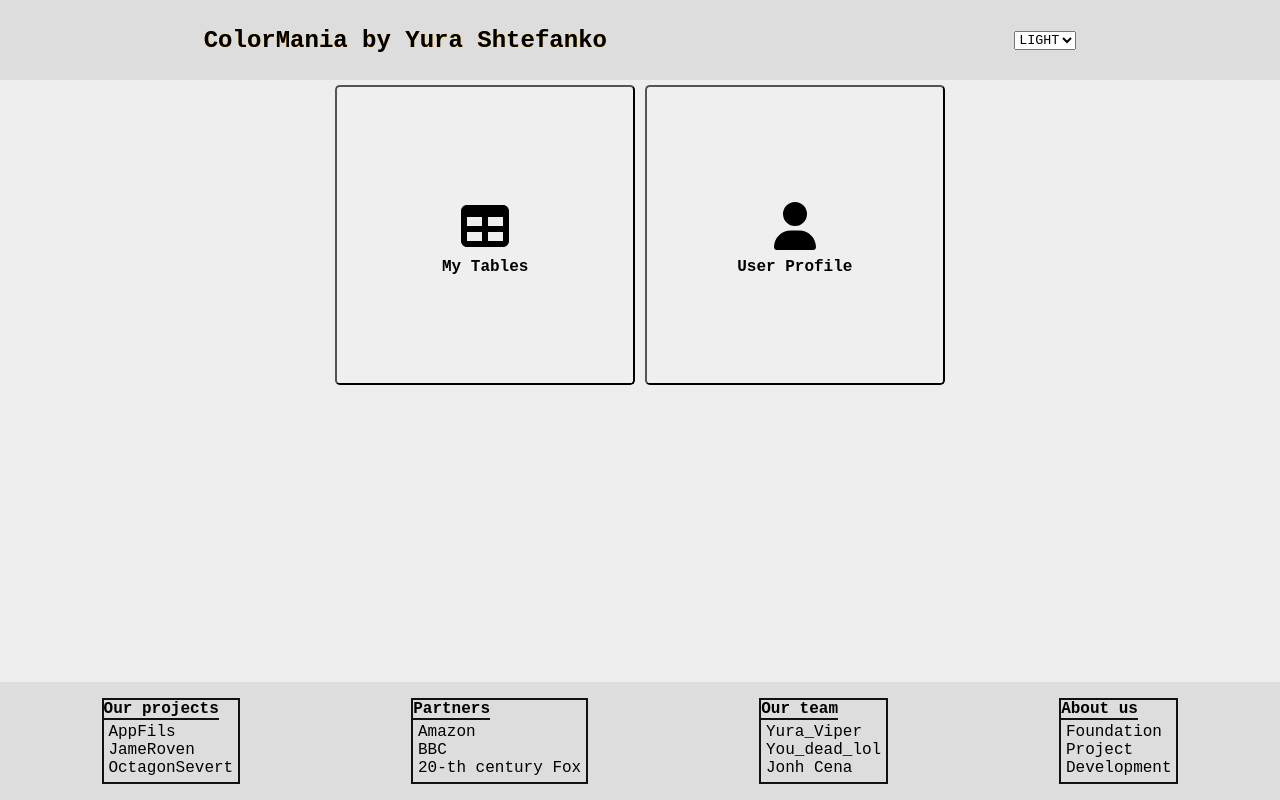
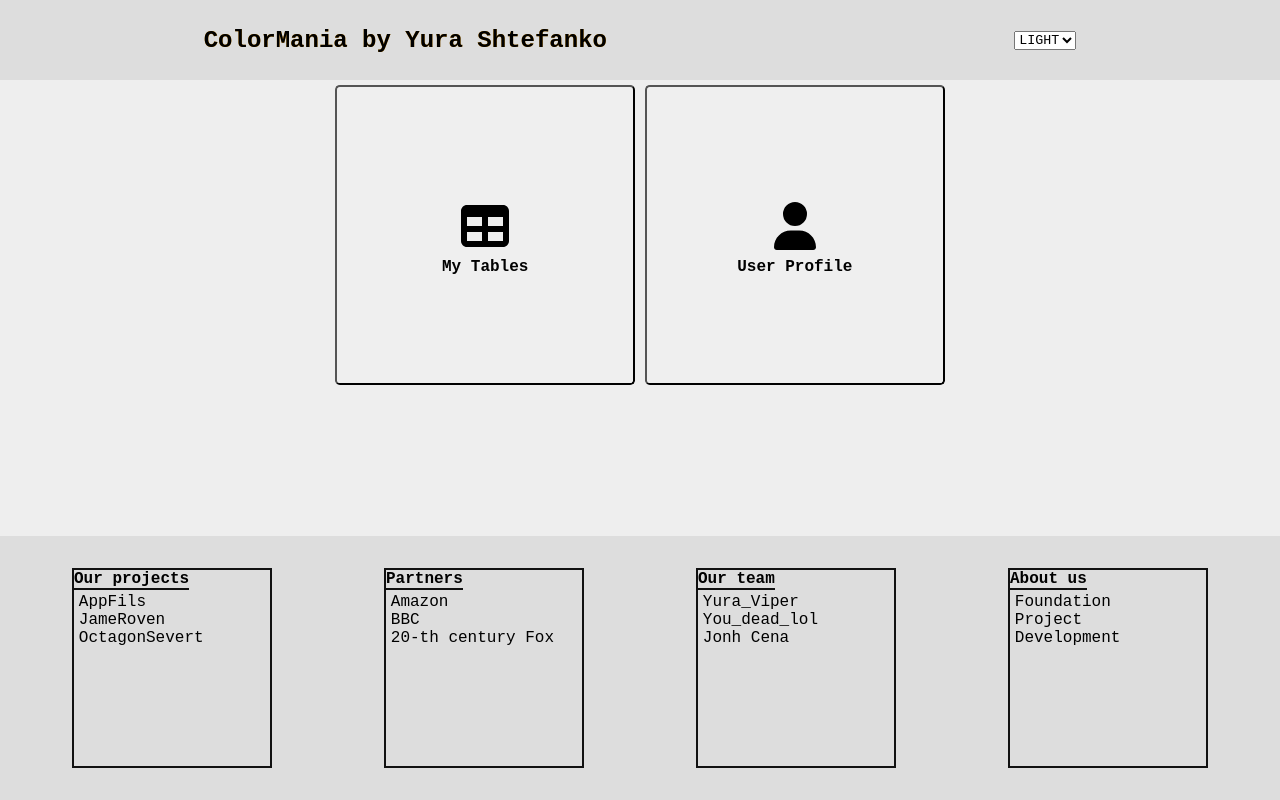
Before and after one commit to Viper-JSX/Colormania-React, a React (Create React App) app: page / in a window 1280 px wide. Built offline with nearby package versions, Linux system fonts and the light colour scheme.

Commit message:
Added flex-items wrapping for footer, added margin and size bounds to all divs inside footer

```diff
--- a/src/css/App.css
+++ b/src/css/App.css
@@ -560,11 +560,17 @@ footer{
     background-color: var(--paperBackground);
     display: flex;
     justify-content: space-around;
+    flex-wrap: wrap;
 
 }
 
 footer > div{
+    width: 20%;
+    min-width: 200px;
+    max-width: max-content;
+    margin: 1rem;
     border: var(--standardDarkBorder);
+    aspect-ratio: 1/1;
 }
 
 footer > div > ul{
```
